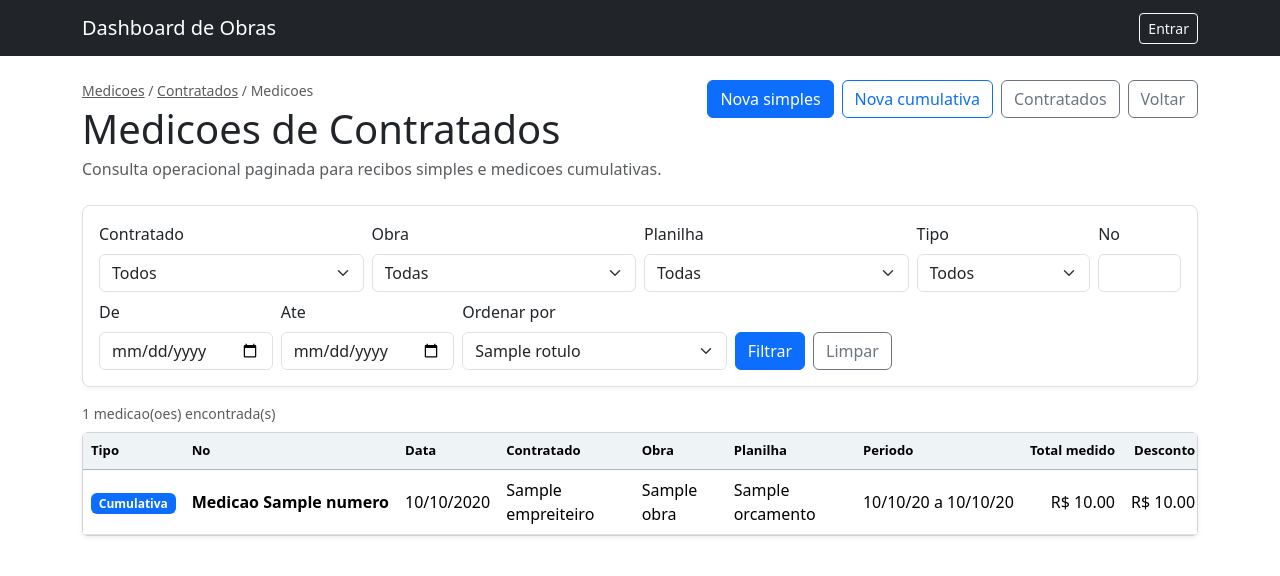
After one commit to engmauricio90/dashboard-ambar, a Django app: template medicoes/templates/medicoes/lista_medicoes_empreiteiros.html in a window 1280 px wide. The commit adds this page. Shown: the top 576 px of the page. Run offline with Django 5.2, Linux system fonts and the light colour scheme; the template is opened without the code that fills it: most values are stand-ins (such as "Sample title", 1, 10 or a date in 2020).

Commit message:
Fase 6.8E: cria listagem operacional de medicoes de contratados

```diff
--- /dev/null
+++ b/medicoes/templates/medicoes/lista_medicoes_empreiteiros.html
@@ -0,0 +1,244 @@
+{% extends 'base.html' %}
+
+{% block title %}Medicoes de Contratados{% endblock %}
+
+{% block content %}
+<div class="d-flex justify-content-between align-items-start mb-4 flex-wrap gap-3">
+    <div>
+        <div class="text-muted small mb-1">
+            <a href="{% url 'medicoes_home' %}" class="text-muted">Medicoes</a>
+            <span>/</span>
+            <a href="{% url 'medicoes_empreiteiros_home' %}" class="text-muted">Contratados</a>
+            <span>/ Medicoes</span>
+        </div>
+        <h1 class="mb-1">Medicoes de Contratados</h1>
+        <p class="text-muted mb-0">Consulta operacional paginada para recibos simples e medicoes cumulativas.</p>
+    </div>
+    <div class="d-flex gap-2 flex-wrap">
+        <a class="btn btn-primary" href="{% url 'nova_medicao_empreiteiro_simples' %}">Nova simples</a>
+        <a class="btn btn-outline-primary" href="{% url 'novo_orcamento_manual_medicao' %}?tipo=empreiteiro">Nova cumulativa</a>
+        <a class="btn btn-outline-secondary" href="{% url 'lista_empreiteiros_medicao' %}">Contratados</a>
+        <a class="btn btn-outline-secondary" href="{% url 'medicoes_empreiteiros_home' %}">Voltar</a>
+    </div>
+</div>
+
+<form method="get" class="filter-card mb-3">
+    <div class="row g-2 align-items-end">
+        <div class="col-lg-3">
+            <label class="form-label" for="filtro-contratado">Contratado</label>
+            <select id="filtro-contratado" class="form-select" name="contratado">
+                <option value="">Todos</option>
+                {% for contratado in contratados %}
+                <option value="{{ contratado.id }}" {% if contratado_id == contratado.id|stringformat:'s' %}selected{% endif %}>{{ contratado.nome }}</option>
+                {% endfor %}
+            </select>
+        </div>
+        <div class="col-lg-3">
+            <label class="form-label" for="filtro-obra">Obra</label>
+            <select id="filtro-obra" class="form-select" name="obra">
+                <option value="">Todas</option>
+                {% for obra in obras %}
+                <option value="{{ obra.id }}" {% if obra_id == obra.id|stringformat:'s' %}selected{% endif %}>{{ obra.nome_obra }}</option>
+                {% endfor %}
+            </select>
+        </div>
+        <div class="col-lg-3">
+            <label class="form-label" for="filtro-planilha">Planilha</label>
+            <select id="filtro-planilha" class="form-select" name="planilha">
+                <option value="">Todas</option>
+                {% for planilha in planilhas %}
+                <option value="{{ planilha.id }}" {% if planilha_id == planilha.id|stringformat:'s' %}selected{% endif %}>{{ planilha.obra.nome_obra }} - {{ planilha.nome }}</option>
+                {% endfor %}
+            </select>
+        </div>
+        <div class="col-lg-2">
+            <label class="form-label" for="filtro-tipo">Tipo</label>
+            <select id="filtro-tipo" class="form-select" name="tipo">
+                <option value="">Todos</option>
+                {% for valor, rotulo in tipos %}
+                <option value="{{ valor }}" {% if tipo == valor %}selected{% endif %}>{{ rotulo }}</option>
+                {% endfor %}
+            </select>
+        </div>
+        <div class="col-lg-1">
+            <label class="form-label" for="filtro-numero">No</label>
+            <input id="filtro-numero" class="form-control" type="number" min="1" name="numero" value="{{ numero }}">
+        </div>
+        <div class="col-lg-2">
+            <label class="form-label" for="filtro-data-inicio">De</label>
+            <input id="filtro-data-inicio" class="form-control" type="date" name="data_inicio" value="{{ data_inicio }}">
+        </div>
+        <div class="col-lg-2">
+            <label class="form-label" for="filtro-data-fim">Ate</label>
+            <input id="filtro-data-fim" class="form-control" type="date" name="data_fim" value="{{ data_fim }}">
+        </div>
+        <div class="col-lg-3">
+            <label class="form-label" for="filtro-ordem">Ordenar por</label>
+            <select id="filtro-ordem" class="form-select" name="ordem">
+                {% for valor, rotulo in ordenacoes %}
+                <option value="{{ valor }}" {% if ordem == valor %}selected{% endif %}>{{ rotulo }}</option>
+                {% endfor %}
+            </select>
+        </div>
+        <div class="col-lg-5 d-flex gap-2 flex-wrap">
+            <button class="btn btn-primary" type="submit">Filtrar</button>
+            <a class="btn btn-outline-secondary" href="{% url 'lista_medicoes_empreiteiros' %}">Limpar</a>
+        </div>
+    </div>
+</form>
+
+<div class="d-flex justify-content-between align-items-center mb-2 flex-wrap gap-2">
+    <div class="text-muted small">
+        {{ total_resultados }} medicao(oes) encontrada(s)
+        {% if total_resultados != total_empresa %}de {{ total_empresa }} medicao(oes) de contratados{% endif %}
+    </div>
+</div>
+
+<div class="card shadow-sm">
+    <div class="table-responsive">
+        <table class="table table-hover align-middle mb-0 operational-table">
+            <thead>
+                <tr>
+                    <th>Tipo</th>
+                    <th>No</th>
+                    <th>Data</th>
+                    <th>Contratado</th>
+                    <th>Obra</th>
+                    <th>Planilha</th>
+                    <th>Periodo</th>
+                    <th class="text-end">Total medido</th>
+                    <th class="text-end">Desconto</th>
+                    <th class="text-end">Retencao</th>
+                    <th class="text-end">Liquido</th>
+                    <th class="text-end">Acoes</th>
+                </tr>
+            </thead>
+            <tbody>
+                {% for medicao in medicoes %}
+                <tr>
+                    <td>
+                        {% if medicao.tipo == 'simples' %}
+                        <span class="badge text-bg-light border">Simples</span>
+                        {% else %}
+                        <span class="badge text-bg-primary">Cumulativa</span>
+                        {% endif %}
+                    </td>
+                    <td class="fw-semibold numeric">Medicao {{ medicao.numero }}</td>
+                    <td class="numeric">{{ medicao.data_medicao|date:'d/m/Y' }}</td>
+                    <td>{{ medicao.empreiteiro }}</td>
+                    <td>
+                        {% if medicao.obra %}
+                        {{ medicao.obra.nome_obra }}
+                        {% elif medicao.orcamento %}
+                        {{ medicao.orcamento.obra.nome_obra }}
+                        {% else %}
+                        -
+                        {% endif %}
+                    </td>
+                    <td>{% if medicao.orcamento %}{{ medicao.orcamento.nome }}{% else %}-{% endif %}</td>
+                    <td class="numeric">{{ medicao.periodo_inicio|date:'d/m/y' }} a {{ medicao.periodo_fim|date:'d/m/y' }}</td>
+                    <td class="text-end numeric">R$ {{ medicao.subtotal_otimizado|floatformat:2 }}</td>
+                    <td class="text-end numeric">R$ {{ medicao.desconto_adicional|floatformat:2 }}</td>
+                    <td class="text-end numeric">R$ {{ medicao.retencao_tecnica|floatformat:2 }}</td>
+                    <td class="text-end numeric fw-semibold">R$ {{ medicao.total_liquido_otimizado|floatformat:2 }}</td>
+                    <td class="text-end">
+                        <div class="btn-group btn-group-sm">
+                            <a class="btn btn-primary" href="{% url 'editar_medicao_empreiteiro' medicao.id %}">Abrir</a>
+                            <button class="btn btn-outline-secondary dropdown-toggle dropdown-toggle-split" type="button" data-bs-toggle="dropdown" aria-expanded="false">
+                                <span class="visually-hidden">Mais acoes</span>
+                            </button>
+                            <ul class="dropdown-menu dropdown-menu-end">
+                                <li><a class="dropdown-item" href="{% url 'medicao_empreiteiro_pdf' medicao.id %}" target="_blank">PDF</a></li>
+                                <li><a class="dropdown-item" href="{% url 'medicao_empreiteiro_excel' medicao.id %}">Excel</a></li>
+                                {% if medicao.orcamento %}
+                                <li><a class="dropdown-item" href="{% url 'detalhe_orcamento_medicao' medicao.orcamento.id %}">Abrir planilha</a></li>
+                                {% endif %}
+                                <li><hr class="dropdown-divider"></li>
+                                <li><a class="dropdown-item text-danger" href="{% url 'excluir_medicao_empreiteiro' medicao.id %}">Excluir</a></li>
+                            </ul>
+                        </div>
+                    </td>
+                </tr>
+                {% empty %}
+                <tr>
+                    <td colspan="12" class="empty-state">
+                        {% if total_empresa == 0 %}
+                        <strong>Nenhuma medicao de contratado encontrada.</strong>
+                        <span>Crie uma medicao simples ou uma medicao cumulativa a partir de uma planilha.</span>
+                        <div class="mt-3 d-flex justify-content-center gap-2 flex-wrap">
+                            <a class="btn btn-primary btn-sm" href="{% url 'nova_medicao_empreiteiro_simples' %}">Nova simples</a>
+                            <a class="btn btn-outline-primary btn-sm" href="{% url 'novo_orcamento_manual_medicao' %}?tipo=empreiteiro">Nova cumulativa</a>
+                        </div>
+                        {% else %}
+                        <strong>Nenhuma medicao corresponde aos filtros informados.</strong>
+                        <span>Ajuste os filtros ou limpe a busca para visualizar todas as medicoes.</span>
+                        <div class="mt-3">
+                            <a class="btn btn-outline-secondary btn-sm" href="{% url 'lista_medicoes_empreiteiros' %}">Limpar filtros</a>
+                        </div>
+                        {% endif %}
+                    </td>
+                </tr>
+                {% endfor %}
+            </tbody>
+        </table>
+    </div>
+</div>
+
+{% if page_obj.paginator.num_pages > 1 %}
+<nav class="mt-3" aria-label="Paginacao das medicoes de contratados">
+    <ul class="pagination justify-content-end mb-0">
+        {% if page_obj.has_previous %}
+        <li class="page-item"><a class="page-link" href="?{% if querystring %}{{ querystring }}&{% endif %}page={{ page_obj.previous_page_number }}">Anterior</a></li>
+        {% else %}
+        <li class="page-item disabled"><span class="page-link">Anterior</span></li>
+        {% endif %}
+        <li class="page-item disabled"><span class="page-link">Pagina {{ page_obj.number }} de {{ page_obj.paginator.num_pages }}</span></li>
+        {% if page_obj.has_next %}
+        <li class="page-item"><a class="page-link" href="?{% if querystring %}{{ querystring }}&{% endif %}page={{ page_obj.next_page_number }}">Proxima</a></li>
+        {% else %}
+        <li class="page-item disabled"><span class="page-link">Proxima</span></li>
+        {% endif %}
+    </ul>
+</nav>
+{% endif %}
+{% endblock %}
+
+{% block extra_styles %}
+<style>
+    .filter-card {
+        border: 1px solid #dee2e6;
+        border-radius: .5rem;
+        background: #fff;
+        padding: 1rem;
+        box-shadow: 0 .125rem .25rem rgba(0, 0, 0, .05);
+    }
+    .operational-table {
+        min-width: 1360px;
+    }
+    .operational-table thead th {
+        background: #eef3f6;
+        border-bottom-color: #adb5bd;
+        font-size: .82rem;
+        white-space: nowrap;
+    }
+    .operational-table td {
+        vertical-align: middle;
+    }
+    .numeric {
+        font-variant-numeric: tabular-nums;
+        white-space: nowrap;
+    }
+    .empty-state {
+        padding: 2rem;
+        text-align: center;
+    }
+    .empty-state strong,
+    .empty-state span {
+        display: block;
+    }
+    .empty-state span {
+        margin-top: .35rem;
+        color: #6c757d;
+    }
+</style>
+{% endblock %}
--- a/medicoes/urls.py
+++ b/medicoes/urls.py
@@ -12,6 +12,7 @@ urlpatterns = [
     path('construtora/planilhas/', empresa_required(views.lista_planilhas_construtora), name='lista_planilhas_construtora'),
     path('construtora/medicoes/', empresa_required(views.lista_medicoes_construtora), name='lista_medicoes_construtora'),
     path('empreiteiros/', empresa_required(views.medicoes_empreiteiros_home), name='medicoes_empreiteiros_home'),
+    path('empreiteiros/medicoes/', empresa_required(views.lista_medicoes_empreiteiros), name='lista_medicoes_empreiteiros'),
     path('empreiteiros/cadastro/', empresa_required(views.lista_empreiteiros), name='lista_empreiteiros_medicao'),
     path('empreiteiros/cadastro/novo/', empresa_required(views.novo_empreiteiro), name='novo_empreiteiro_medicao'),
     path('empreiteiros/cadastro/<int:empreiteiro_id>/editar/', empresa_required(views.editar_empreiteiro), name='editar_empreiteiro_medicao'),
```
Also changed, not shown: medicoes/services.py (+28 -0 lines), medicoes/templates/medicoes/empreiteiros_home.html (+15 -5 lines), medicoes/tests.py (+227 -0 lines), medicoes/views.py (+135 -0 lines).
